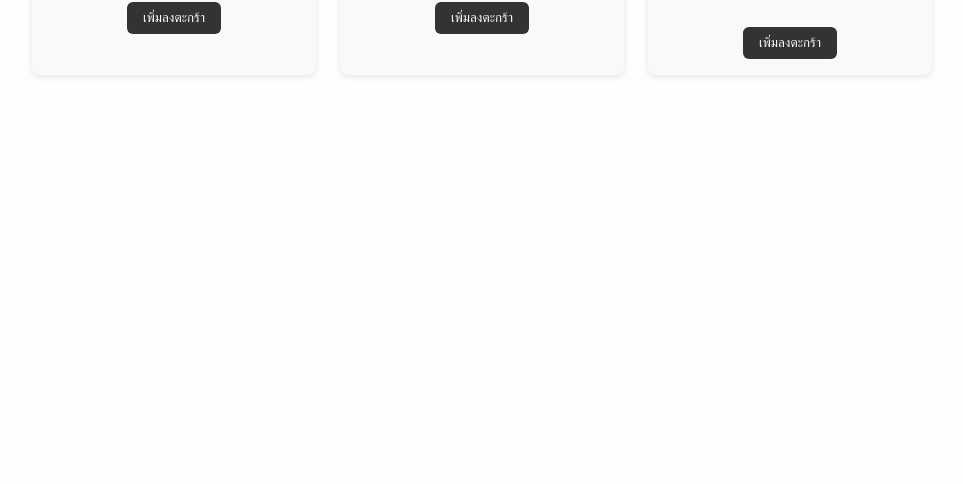
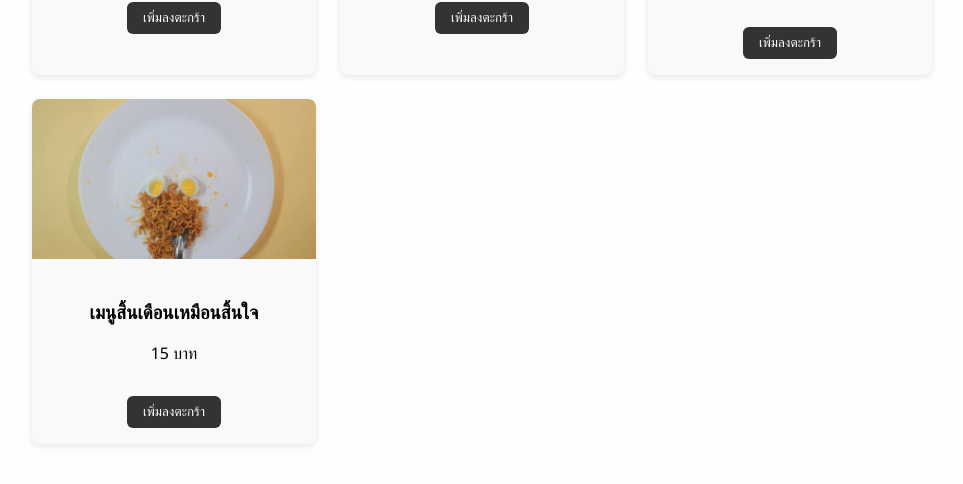
Before and after one commit to Setsukun1997/Food-order-sim, a React (Vite) app in the folder frontend/: page / in a window 1280 px wide. Shown: the part 1240-1724 px from the top of the page, without its empty margins (158-1121 px from the left). Before the commit the page ends 1387 px from the top, so only its background shows below. Built offline with nearby package versions, Linux system fonts and the light colour scheme; sample sign-in values are in the browser's storage.

Commit message:
Update MockData.js

```diff
--- a/frontend/src/data/MockData.js
+++ b/frontend/src/data/MockData.js
@@ -52,5 +52,11 @@ export const menuItems = [
     name: "บะหมี่กึ่งสำเร็จรูปปรุงสำเร็จแบบสุ่มรสชาติ",
     price: 75,
     image: "/images/noodle.jpg"
+  },
+   {
+    id: 10,
+    name: "เมนูสิ้นเดือนเหมือนสิ้นใจ",
+    price: 15,
+    image: "/images/sinduen.jpg"
   }
 ];
```
